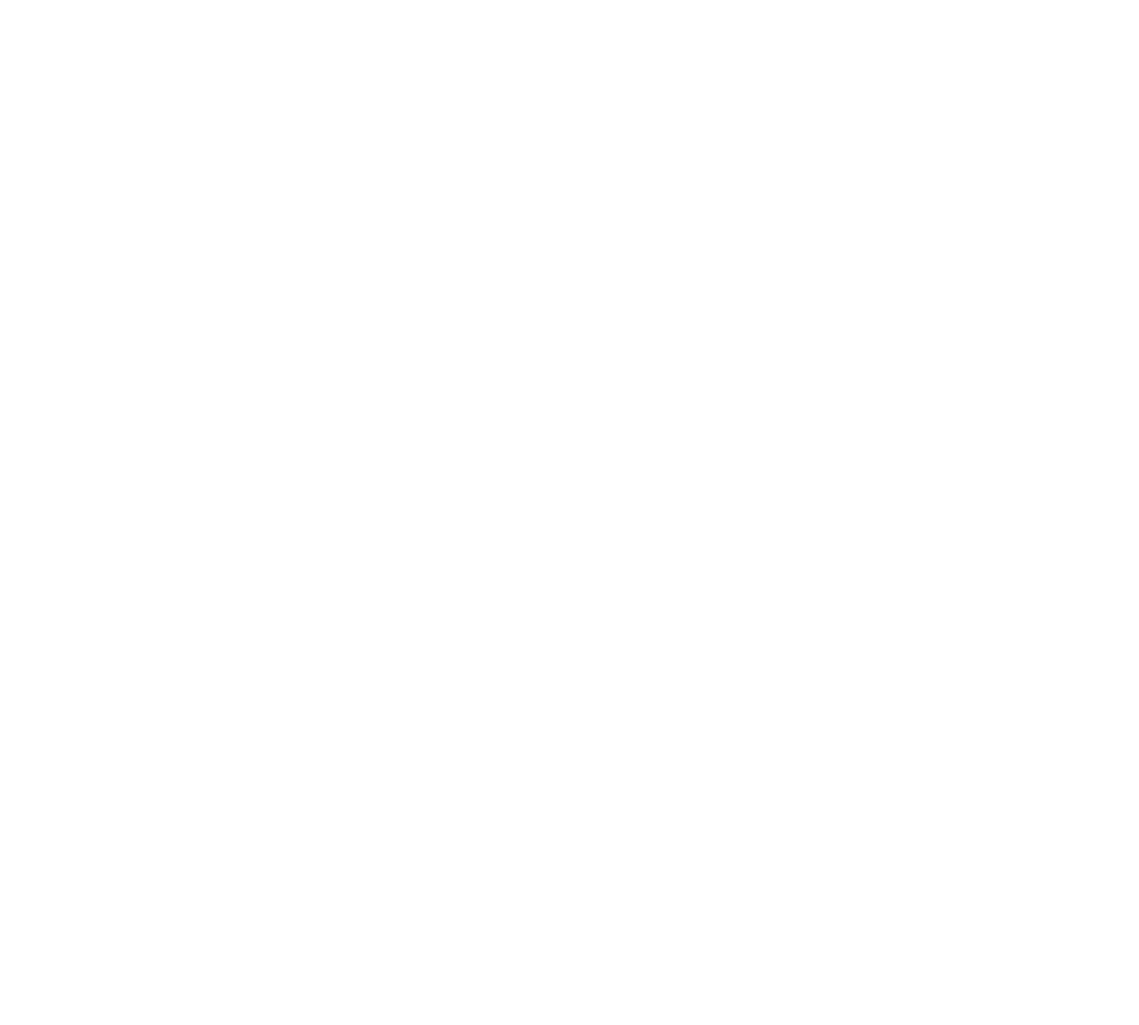
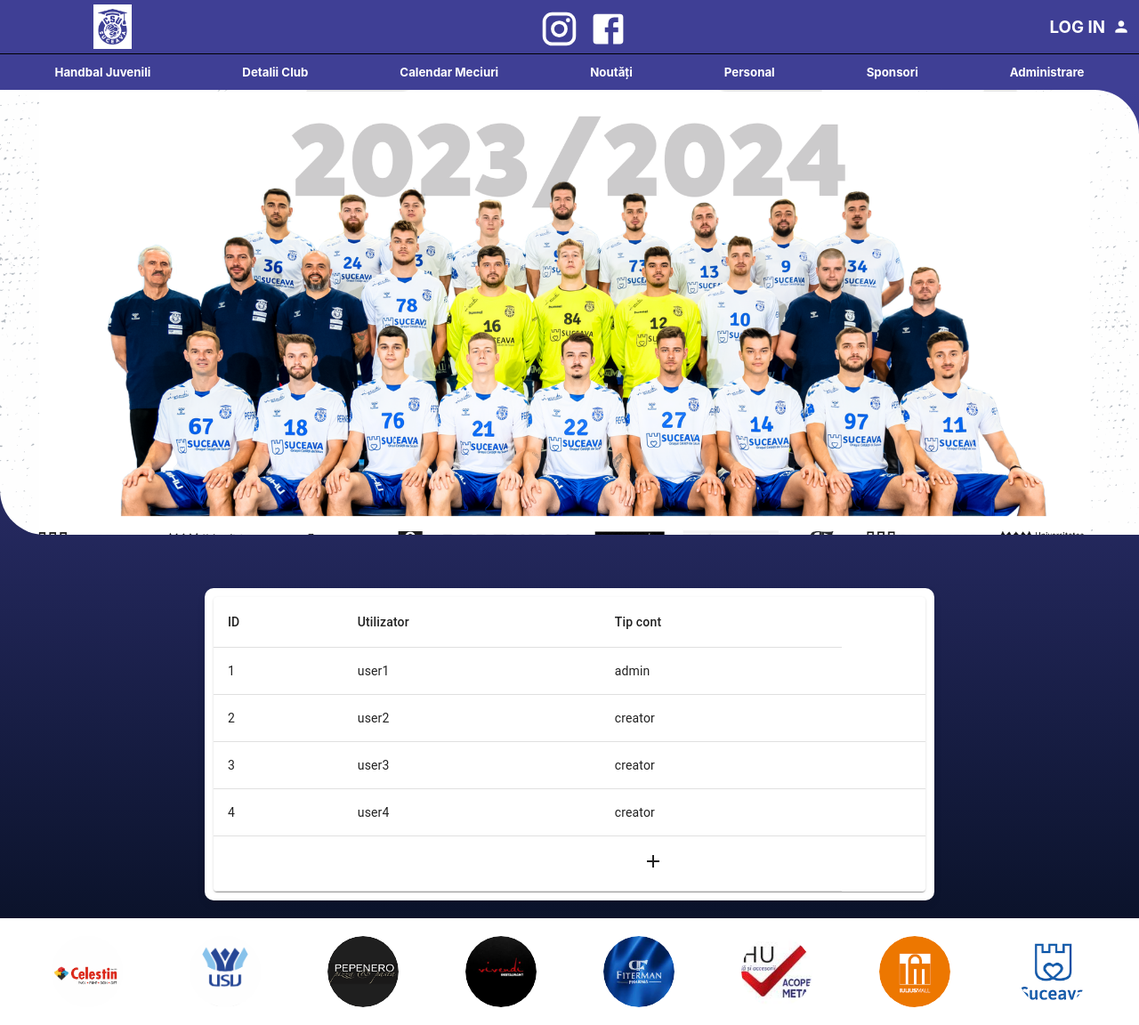
Before and after one commit to 8Kray/Frontend, a React (Create React App) app: page /admin-page in a window 1280 px wide. Before the commit this address had no page. Shown: the whole page at 89% size. Before the commit the page ends 800 px from the top, so only its background shows below. Built offline with nearby package versions, Linux system fonts and the light colour scheme.

Commit message:
admin pae

```diff
--- a/src/App.js
+++ b/src/App.js
@@ -1,12 +1,18 @@
 import React from 'react';
-import {BrowserRouter as Router, Route, Routes, Outlet} from 'react-router-dom';
+import {
+  BrowserRouter as Router,
+  Route,
+  Routes,
+  Outlet,
+} from 'react-router-dom';
 import Home from './pages/home/home';
-import {LogIn} from './pages/logIn/LogIn';
+import { LogIn } from './pages/logIn/LogIn';
 import './App.css';
-import {Header} from './components/header/Header';
-import {UpBar} from './components/upBar/UpBar';
-import {Footer} from './components/footer/Footer';
-import {AboutUs} from './pages/aboutUs/AboutUs';
+import { Header } from './components/header/Header';
+import { UpBar } from './components/upBar/UpBar';
+import { Footer } from './components/footer/Footer';
+import { AboutUs } from './pages/aboutUs/AboutUs';
+import { AdminPage } from './pages/adminPage/adminPage';
 
 const App = () => {
   return (
@@ -40,6 +46,19 @@
             >
               <Route index element={<AboutUs />} />
             </Route>
+            <Route
+              path="/admin-page"
+              element={
+                <>
+                  <Header />
+                  <UpBar />
+                  <Outlet />
+                  <Footer />
+                </>
+              }
+            >
+              <Route index element={<AdminPage />} />
+            </Route>
             <Route path="/login" element={<LogIn />} />
           </Routes>
         </div>
--- a/src/components/upBar/UpBar.jsx
+++ b/src/components/upBar/UpBar.jsx
@@ -25,7 +25,7 @@
       <Link to={'/'} className='link'>
         <h5>Sponsori</h5>
       </Link>
-      <Link to={'/'} className='link'>
+      <Link to={'/admin-page'} className='link'>
         <h5>Administrare</h5>
       </Link>
     </div>
--- /dev/null
+++ b/src/pages/adminPage/adminPage.css
@@ -0,0 +1,33 @@
+.AdminContainer {
+  background: linear-gradient(to bottom, #3f3f95, #0b132b);
+  min-height: 100vh;
+  display: flex;
+  flex-direction: column;
+  justify-content: center;
+  align-items: center;
+  color: #fff;
+}
+.Image {
+  width: 100%;
+  max-height: 500px;
+  object-fit: cover;
+  margin-bottom: 40px;
+  border-radius: 0 50px;
+}
+.user-tabel {
+  background-color: #fff;
+  color: black;
+  margin: 20px 100px;
+  padding: 10px;
+  width: 800px;
+  border-radius: 10px;
+  box-shadow: 0 4px 8px rgba(0, 0, 0, 0.1);
+}
+.add-user-btn {
+  text-align: right;
+  padding-right: 50px;
+}
+
+.add-user-btn:hover {
+  cursor: pointer;
+}
--- /dev/null
+++ b/src/pages/adminPage/adminPage.jsx
@@ -0,0 +1,87 @@
+import React, { useState } from 'react';
+import './adminPage.css';
+import { Table, TableBody, TableCell, TableContainer, TableRow, Paper, TableHead } from '@mui/material';
+import AddIcon from '@mui/icons-material/Add';
+import ClearIcon from '@mui/icons-material/Clear';
+import { useEffect } from 'react';
+
+export const AdminPage = () => {
+    const [hoveredRow, setHoveredRow] = useState(null);
+    const [users, setUsers] = useState([
+        { id: 1, user: 'user1', tip: 'admin' },
+        { id: 2, user: 'user2', tip: 'creator' },
+        { id: 3, user: 'user3', tip: 'creator' },
+        { id: 4, user: 'user4', tip: 'creator' },
+    ]);
+
+    const handleMouseEnter = (rowId) => {
+        setHoveredRow(rowId);
+    };
+
+    const handleMouseLeave = () => {
+        setHoveredRow(null);
+    };
+
+    const addUserHandle = () => {
+        // Logica pentru adăugarea unui utilizator
+        const newUser = {
+            id: users.length + 1,
+            user: `user${users.length + 1}`,
+            tip: 'nou',
+        };
+        setUsers([...users, newUser]);
+    };
+
+    const delUSer = (userId) => {
+        const updatedUsers = users.filter((user) => user.id !== userId);
+        setUsers(updatedUsers);
+    };
+
+
+    return (
+        <div className='AdminContainer'>
+            <img
+                src={
+                    process.env.PUBLIC_URL +
+                    '/374772816_874937010658932_698494937274974792_n.png'
+                }
+                alt="Echipa CSU Suceava"
+                className="Image"
+            />
+            <div className='user-tabel' >
+                <TableContainer component={Paper}>
+                    <Table>
+                        <TableHead>
+                            <TableRow>
+                                <TableCell>ID</TableCell>
+                                <TableCell>Utilizator</TableCell>
+                                <TableCell>Tip cont</TableCell>
+                            </TableRow>
+                        </TableHead>
+                        <TableBody>
+                            {users.map((row) => (
+                                <TableRow
+                                    key={row.id}
+                                    onMouseEnter={() => handleMouseEnter(row.id)}
+                                    onMouseLeave={handleMouseLeave}
+                                >
+                                    <TableCell>{row.id}</TableCell>
+                                    <TableCell>{row.user}</TableCell>
+                                    <TableCell>{row.tip}</TableCell>
+                                    <TableCell>{hoveredRow === row.id && <ClearIcon onClick={() => delUSer(row.id)} />}</TableCell>
+                                </TableRow>
+                            ))}
+                            <TableRow>
+                                <TableCell colSpan={3} style={{ textAlign: 'right', paddingRight: '200px' }}>
+                                    <AddIcon onClick={addUserHandle} />
+                                </TableCell>
+                            </TableRow>
+                        </TableBody>
+                    </Table>
+                </TableContainer>
+            </div>
+        </div>
+    );
+}
+
+export default AdminPage;
```
